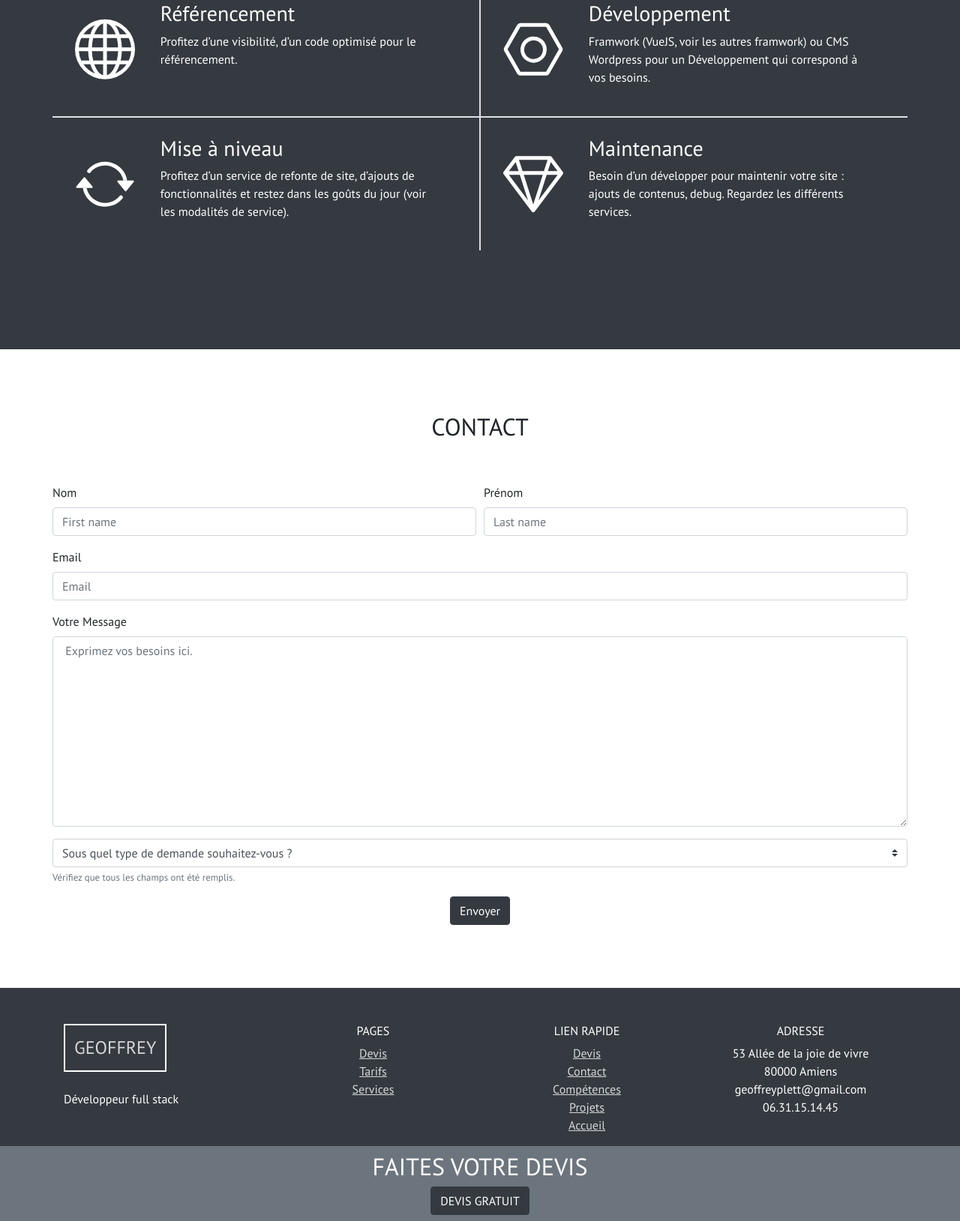
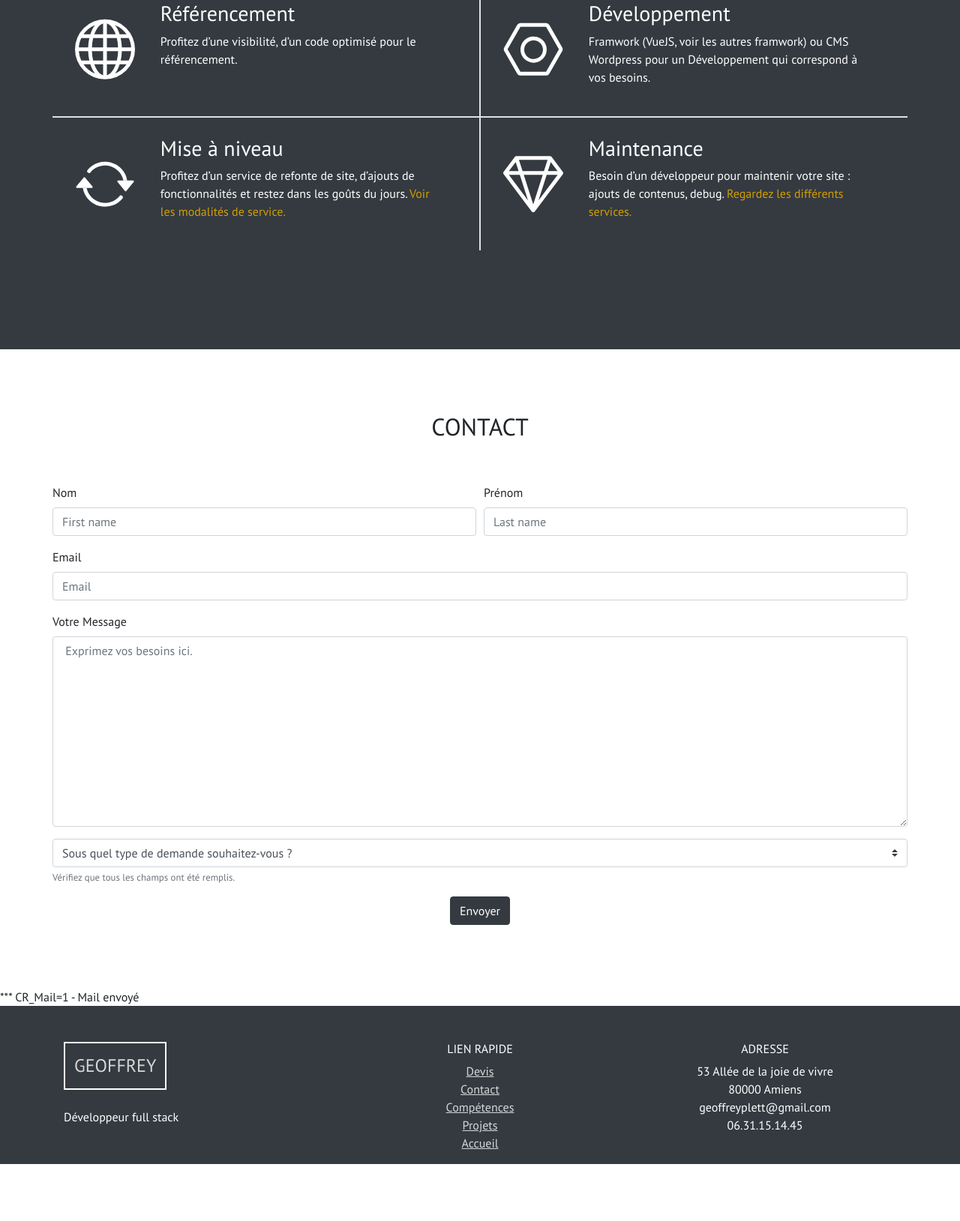
Before and after one commit to GeoffreyPlet/portfolio, a PHP site: page / in a window 1280 px wide. Shown: the part 2266-3895 px from the top of the page at 75% size. After the commit the page ends 3819 px from the top, so only its background shows below. Run offline with PHP 8.4, Linux system fonts and the light colour scheme; data that the repository does not hold is empty.

Commit message:
ajout fonction mail

```diff
--- a/Portfolio/css/style.css
+++ b/Portfolio/css/style.css
@@ -3,6 +3,14 @@ body{
 }
 ul{
     padding: 0;
+}
+.my-span-color{
+    color: #d39e00;
+    cursor: pointer;
+}
+.my-span-color:hover{
+
+    color: #ffc107;
 }
 .pointer{
     cursor: pointer;
@@ -89,6 +97,10 @@ header .filtre{
         transform: scale(1);
         background-position: bottom;
     }
+    #demos .pointer:hover{
+        font: 700;
+        color: #ffc107;
+    }
     #demos ul li{
         list-style: none;
     }
--- a/Portfolio/index.html
+++ b/Portfolio/index.php
@@ -29,11 +29,6 @@
                 <span class="navbar-toggler-icon"></span>
                 </button>
                 <div class="collapse navbar-collapse" id="navbarNav">
-                <ul class="navbar-nav ml-auto  flex-row">
-                    <li class="nav-item active">
-                        <a class="nav-link text-white" data-toggle="modal" data-target="#modal-devis" href="">Devis</a>
-                    </li>
-                </ul>
                 </div>
             </div>
 
@@ -301,7 +296,7 @@
                                 Mise à niveau
                             </h3>
                             <p class="px-4 ">
-                                Profitez d’un service de refonte de site, d’ajouts de fonctionnalités et restez dans les goûts du jour (voir les modalités de service).
+                                Profitez d’un service de refonte de site, d’ajouts de fonctionnalités et restez dans les goûts du jours.<span class="my-span-color"> Voir les modalités de service.</span>
                             </p>
                         </div>
                     </div>
@@ -320,7 +315,7 @@
                                 Maintenance
                             </h3>
                             <p class="px-4">
-                                Besoin d’un développer pour maintenir votre site : ajouts de contenus, debug. Regardez les différents services.
+                                Besoin d’un développeur pour maintenir votre site : ajouts de contenus, debug. <span class="my-span-color">Regardez les différents services.</span>
                             </p>
                         </div>
                     </div>
@@ -334,39 +329,39 @@
     <!-- DEBUT section #contact -->
     <section class="container" id="contact">
         <h2 class="text-uppercase text-center">Contact</h2>
-            <form class="pt-5">
+        <form class="pt-5" method="POST" action="index.php">
             <div class="form-row">
               <div class="col form-group">
                     <label for="first-name">Nom</label>
-                        <input type="text" class="form-control" placeholder="First name" id="first-name">
+                    <input type="text" class="form-control" placeholder="First name" id="first-name" name="nom">
               </div>
               <div class="col form-group">
                     <label for="last-name">Prénom</label>
-                        <input type="text" class="form-control" placeholder="Last name" id="last-name">
+                    <input type="text" class="form-control" placeholder="Last name" id="last-name" name="prenom">
               </div>
             </div>
             <div class="form-row">
                 <div class="col form-group">
                     <label for="email">Email</label>
-                        <input type="email" class="form-control" placeholder="Email" id="email">
+                    <input type="email" class="form-control" placeholder="Email" id="email" name="mail">
                 </div>
             </div>
             <div class="form-row">
                 <div class="col form-group">
                     <label for="message">Votre Message</label>
-                        <textarea  id="message" cols="30" rows="10" class="form-control" placeholder=" Exprimez vos besoins ici."></textarea>
+                    <textarea  id="message" cols="30" rows="10" class="form-control" placeholder=" Exprimez vos besoins ici." name="message"></textarea>
                 </div>
             </div>
             <div class="form-row">
                 <div class="col form-group">
-                        <select class="custom-select">
-                            <option selected>Sous quel type de demande souhaitez-vous ?</option>
-                            <option value="1">Site vitrine</option>
-                            <option value="2">Site E-commerce</option>
-                            <option value="3">Application</option>
-                            <option value="4">Refonte</option>
-                            <option value="5">Maintenance</option>
-                            <option value="6">Mise à niveau</option>
+                    <select class="custom-select" name="chois">
+                        <option selected value="VIDE">Sous quel type de demande souhaitez-vous ?</option>
+                        <option value="Site vitrine">Site vitrine</option>
+                        <option value="Site E-commerce">Site E-commerce</option>
+                        <option value="Application">Application</option>
+                        <option value="Refonte">Refonte</option>
+                        <option value="Maintenance">Maintenance</option>
+                        <option value="Mise à niveau">Mise à niveau</option>
                       </select>
                       <small class="form-text text-muted">Vérifiez que tous les champs ont été remplis.</small>
                 </div>
@@ -378,6 +373,122 @@
     </section>
     <!-- FIN section #contact -->
 
+    <?php
+            if (isset($_POST)){
+            }
+
+
+
+                // Test fonction mail();
+
+
+
+                // *** A configurer
+
+
+
+                $to    = "geoffreyplett@gmail.com";
+
+
+
+                // adresse MAIL OVH liée à l’hébergement.
+
+                $from  = $_POST["mail"];
+
+
+
+                ini_set("SMTP", "smtp.geoffreyplet.com");   // Pour les hébergements mutualisés Windows de OVH
+
+
+
+                // *** Laisser tel quel
+
+
+
+                $JOUR  = date("Y-m-d");
+
+                $HEURE = date("H:i");
+
+
+
+                $Subject = ''.$_POST['chois'].' - '.$JOUR.' '.$HEURE.'';
+
+
+
+                $mail_Data = "";
+
+                $mail_Data .= "<html> \n";
+
+                $mail_Data .= "<head> \n";
+
+                $mail_Data .= "<title> Demande de projet </title> \n";
+
+                $mail_Data .= "</head> \n";
+
+                $mail_Data .= "<body> \n";
+
+
+
+                $mail_Data .= ''.$_POST['nom'].', '.$_POST['prenom'].': <b>'.$Subject.'</b> <br>';
+
+                $mail_Data .= "<br> \n";
+
+                $mail_Data .= ''.$_POST["message"].'<br>';
+
+
+                $mail_Data .= "</body> \n";
+
+                $mail_Data .= "</HTML> \n";
+
+
+
+                $headers  = "MIME-Version: 1.0 \n";
+
+                $headers .= "Content-type: text/html; charset=iso-8859-1 \n";
+
+                $headers .= "From: $from  \n";
+
+                $headers .= "Disposition-Notification-To: $from  \n";
+
+
+
+                // Message de Priorité haute
+
+                // -------------------------
+
+                $headers .= "X-Priority: 1  \n";
+
+                $headers .= "X-MSMail-Priority: High \n";
+
+
+
+                $CR_Mail = TRUE;
+
+
+
+                $CR_Mail = @mail ($to, $Subject, $mail_Data, $headers);
+
+
+
+                if ($CR_Mail === FALSE)
+
+                    {
+
+                    echo " ### CR_Mail=$CR_Mail - Erreur envoi mail <br> \n";
+
+                    }
+
+                else
+
+                    {
+
+                    echo " *** CR_Mail=$CR_Mail - Mail envoyé<br> \n";
+
+                    }
+
+
+        ?>
+
 
     </main>
     <!-- FIN main -->
@@ -386,7 +497,7 @@
     <footer class="bg-dark pt-5">
         <section class="container">
             <div class="row text-white">
-                <div class="col-lg-3">
+                <div class="col-lg-4">
                     <div class=" text-uppercase my-logo">
                        <a href="#accueil">geoffrey</a>
                     </div>
@@ -394,31 +505,17 @@
                         Développeur full stack
                     </p>
                 </div>
-                <div class="col-lg-3 text-center">
-                    <h3 class="text-uppercase">Pages</h3>
-                    <ul class="d-flex justify-content-around flex-column">
-                        <li>
-                            <a href="#devis">Devis</a>
-                        </li>
-                        <li>
-                            <a href="#contact">Tarifs</a>
-                        </li>
-                        <li>
-                            <a href="#competence">Services</a>
-                        </li>
-                    </ul>
-                </div>
-                <div class="col-lg-3 text-center">
+                <div class="col-lg-4 text-center">
                     <h3 class="text-uppercase">Lien rapide</h3>
                     <ul class="d-flex justify-content-around flex-column">
-                        <li><a data-toggle="modal" data-target="#modal-devis" href="#devis">Devis</a></li>
+                        <li><a  href="#devis">Devis</a></li>
                         <li><a href="#contact">Contact</a></li>
                         <li><a href="#competence">Compétences</a></li>
                         <li><a href="#demos">Projets</a></li>
                         <li><a href="#accueil">Accueil</a></li>
                     </ul>
                 </div>
-                <div class="col-lg-3 text-center">
+                <div class="col-lg-4 text-center">
                     <h3 class="text-uppercase">Adresse</h3>
                     <ul class="d-flex justify-content-around flex-column">
                         <li>53 Allée de la joie de vivre</li>
@@ -431,45 +528,13 @@
         </section>
 
 
-                <!-- DEBUT section #devis -->
-                <section id="devis" class="text-white py-2">
-                    <article class="container text-center">
-                        <h2 class="text-uppercase">Faites votre devis</h2>
-                        <button type="button" data-toggle="modal" data-target="#modal-devis" class="btn btn-primary text-uppercase text-white">Devis gratuit</button>
-                    </article>
-                </section>
-                <!-- FIN section #devis -->
+
 
 
     </footer>
     <!-- FIN footer -->
 
-    <!-- DEBUT MODAL -->
 
-    <!-- Modal DEVIS -->
-    <div class="modal fade" id="modal-devis" tabindex="-1" role="dialog" aria-labelledby="label-modal" aria-hidden="true">
-        <div class="modal-dialog modal-lg" role="document">
-            <div class="modal-content">
-                <div class="modal-header">
-                    <h5 class="modal-title " id="label-modal">Faites votre devis</h5>
-                    <button type="button" class="close" data-dismiss="modal" aria-label="Close">
-                        <span aria-hidden="true">&times;</span>
-                    </button>
-                </div>
-                <div class="modal-body">
-                    <div class="container">
-
-                    </div>
-                </div>
-                <div class="modal-footer">
-                    <button type="button" class="btn btn-secondary" data-dismiss="modal">Annuler</button>
-                </div>
-            </div>
-        </div>
-    </div>
-    <!-- Modal DEVIS -->
-
-    <!-- FIN MODAL -->
 
     <script src="https://ajax.googleapis.com/ajax/libs/jquery/3.5.1/jquery.min.js"></script>
 
```
Also changed, not shown: 1 other file. Lines whose indentation alone changed are shown as unchanged.
